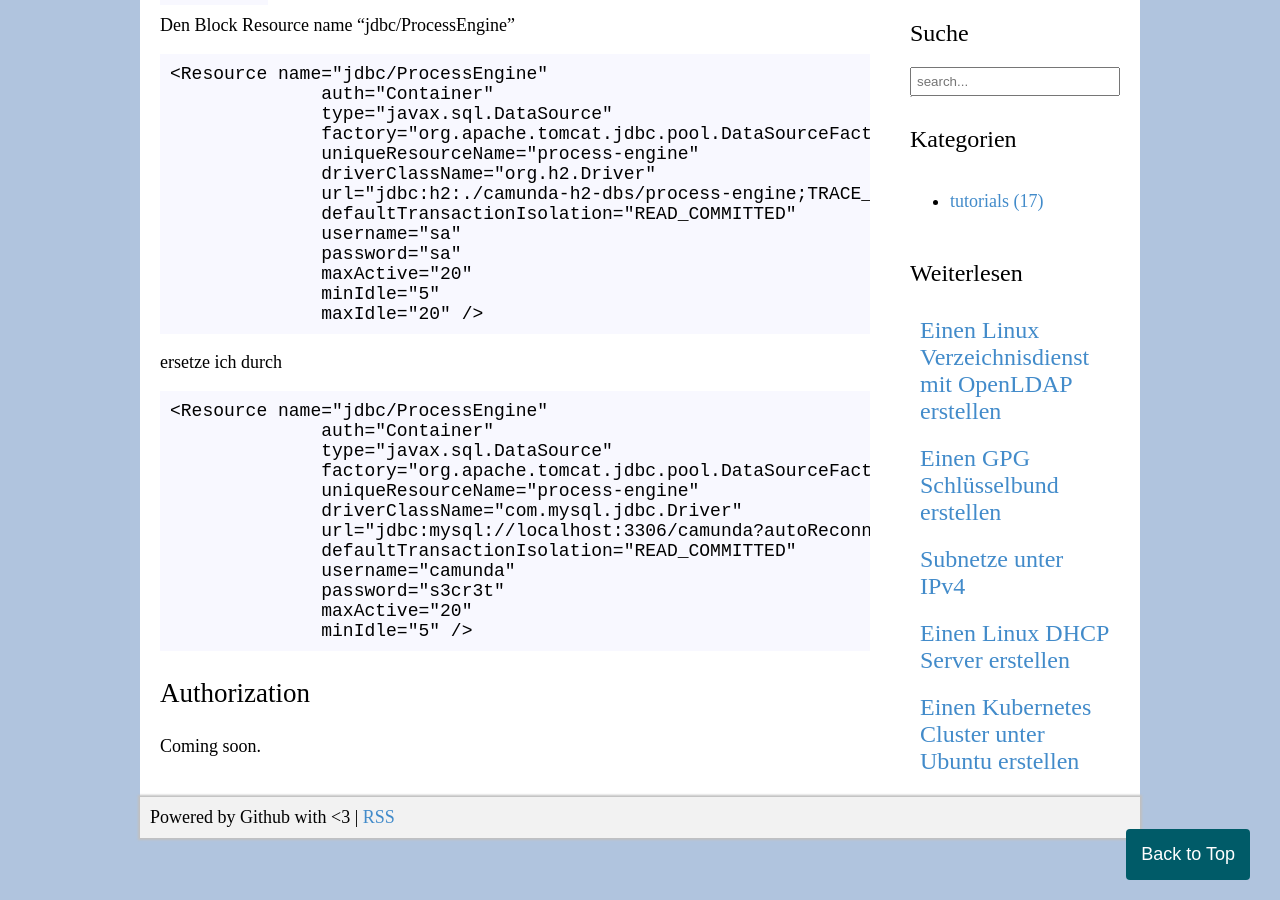
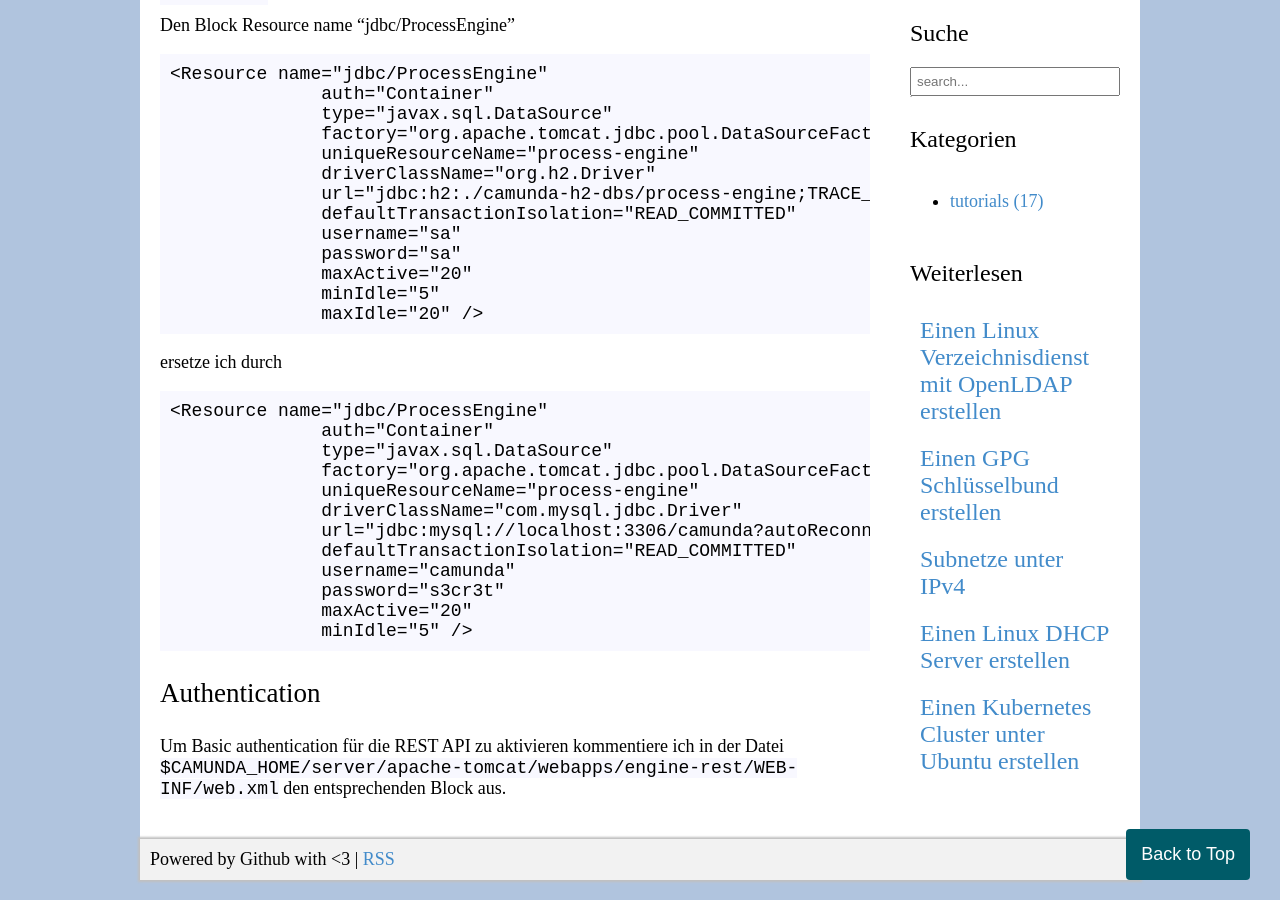
Before and after one commit to zarat/zarat.github.io, a Jekyll site: the page built from _posts/2022-06-29-bpm-automatisierung-mit-camunda.markdown, in a window 1280 px wide and 900 px high, scrolled down 1207 px. Built offline with Jekyll 4.4.1, drawn with Linux system fonts in a browser that asks for light colours.

Commit message:
Update 2022-06-29-bpm-automatisierung-mit-camunda.markdown

````diff
--- a/_posts/2022-06-29-bpm-automatisierung-mit-camunda.markdown
+++ b/_posts/2022-06-29-bpm-automatisierung-mit-camunda.markdown
@@ -83,6 +83,6 @@
               minIdle="5" />
 ```
 
-<h2>Authorization</h2>
+<h2>Authentication</h2>
 
-Coming soon.
+Um Basic authentication für die REST API zu aktivieren kommentiere ich in der Datei <code>$CAMUNDA_HOME/server/apache-tomcat/webapps/engine-rest/WEB-INF/web.xml</code> den entsprechenden Block aus.
````
